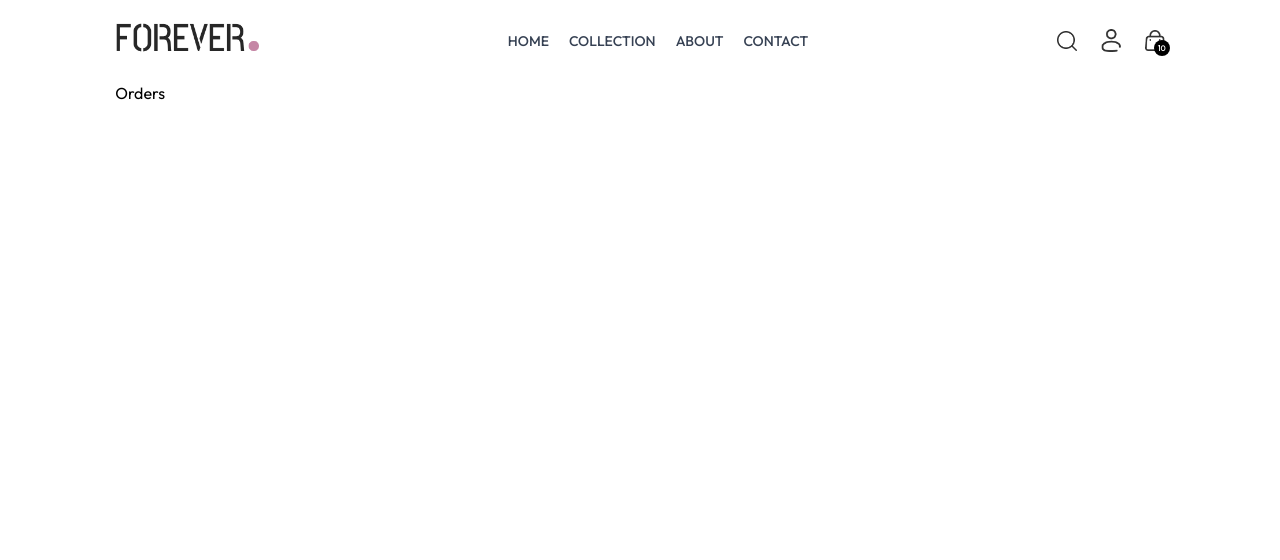
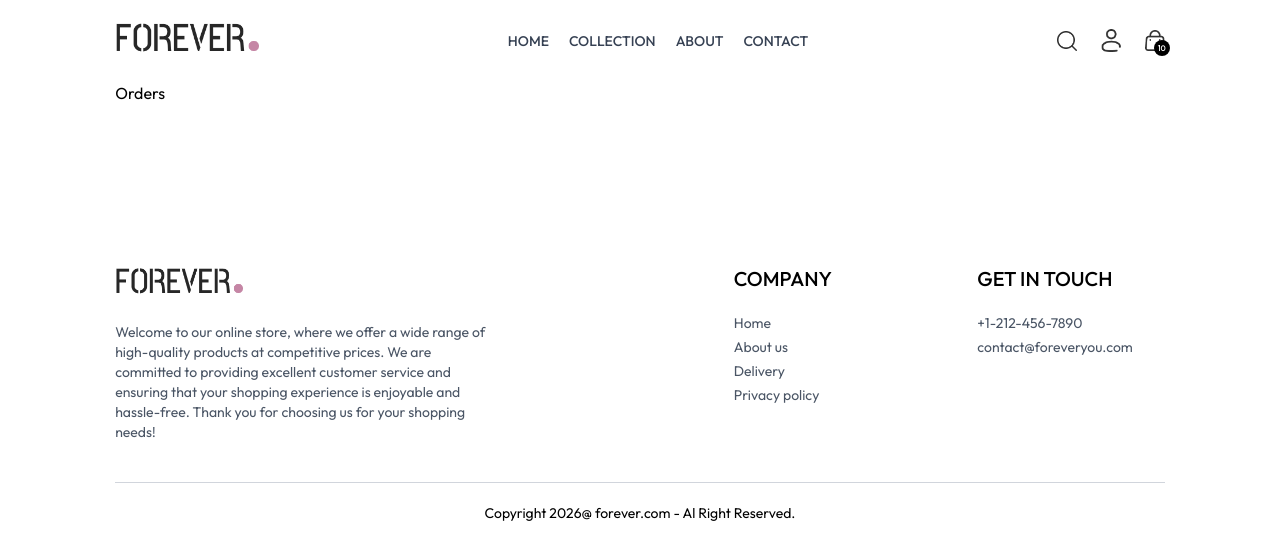
Before and after one commit to anishkumarsharma1/E-commerce-App, a React (Vite) app in the folder frontend/: page /orders in a window 1280 px wide. Shown: the top 560 px of the page. Built offline with nearby package versions, Linux system fonts and the light colour scheme.

Commit message:
feat: add BestSeller component

```diff
--- a/frontend/src/App.jsx
+++ b/frontend/src/App.jsx
@@ -10,6 +10,7 @@
 import Orders from './pages/Orders'
 import Contact from './pages/Contact'
 import Navbar from './components/Navbar'
+import Footer from './components/Footer'
 
 const App = () => {
   return (
@@ -27,6 +28,8 @@
             <Route path='/place-order' element={<PlaceOrder/>}/>
             <Route path='/orders' element={<Orders/>}/>
         </Routes>
+
+        <Footer/>
     </div>
   )
 }
--- /dev/null
+++ b/frontend/src/components/BestSeller.jsx
@@ -0,0 +1,38 @@
+import React, { useContext, useEffect, useState } from 'react'
+import { ShopContext } from '../context/ShopContext'
+import Title from './Title'
+import ProductItems from './ProductItems';
+
+
+const BestSeller = () => {
+
+    {/* We get all the Products data useing the Context API*/}
+    const {products} = useContext(ShopContext);
+    const [bestseller, setBestSeller] = useState([]);
+
+    useEffect(() => {
+        const bestProducts = products.filter((item) => (item.bestseller));
+        setBestSeller(bestProducts.slice(0, 5));
+    },[])
+
+  return (
+    <div className='my-10'>
+        <div className='text-center text-3xl py-8'>
+            <Title text1={'BEST'} text2={'SELLER'}/>
+            <p className='w-3/4 m-auto text-xs sm:text-sm md:text-base text-gray-600'>
+                Check out our best selling products that are loved by our customers. These items are popular for their quality, style, and value. Don't miss out on these top picks!
+            </p>
+        </div>
+
+       <div className='grid grid-cols-2 sm:grid-cols-3 md:grid-cols-4 lg:grid-cols-5 gap-4 gap-y-6'>
+            {
+                bestseller.map((item, index)=>(
+                    <ProductItems key={index} id={item._id} name={item.name} image={item.image} price={item.price} />
+                ))
+            }
+       </div>
+    </div>
+  )
+}
+
+export default BestSeller
--- /dev/null
+++ b/frontend/src/components/Footer.jsx
@@ -0,0 +1,43 @@
+import React from 'react'
+import { assets } from '../assets/assets'
+
+const Footer = () => {
+  return (
+    <div>
+        <div className='flex flex-col sm:grid grid-cols-[3fr_1fr_1fr] gap-14 my-10 mt-40 text-sm'>
+            <div>
+                <img src={assets.logo} className='mb-5 w-32 ' alt="" />
+                <p className='w-full md:w-2/3 text-gray-600'>
+                    Welcome to our online store, where we offer a wide range of high-quality products at competitive prices. We are committed to providing excellent customer service and ensuring that your shopping experience is enjoyable and hassle-free. Thank you for choosing us for your shopping needs!
+                </p>
+            </div>
+
+            <div>
+                <p className='text-xl font-medium mb-5'>COMPANY</p>
+                <ul className='flex flex-col gap-1 text-gray-600'>
+                    <li>Home</li>
+                    <li>About us</li>
+                    <li>Delivery</li>
+                    <li>Privacy policy</li>
+                </ul>
+            </div>
+
+            <div>
+                <p className='text-xl font-medium mb-5'>GET IN TOUCH</p>
+                <ul className='flex flex-col gap-1 text-gray-600'>
+                    <li>+1-212-456-7890</li>
+                    <li>contact@foreveryou.com</li>
+                </ul>
+            </div>
+
+        </div>
+
+        <div>
+            <hr className='text-gray-300' />
+            <p className='py-5 text-sm text-center'>Copyright 2026@ forever.com - Al Right Reserved.</p>
+        </div>
+    </div>
+  )
+}
+
+export default Footer
--- a/frontend/src/components/Navbar.jsx
+++ b/frontend/src/components/Navbar.jsx
@@ -1,6 +1,6 @@
 import React, { useState } from 'react'
 import {assets} from '../assets/assets'
-import { Link, NavLink } from 'react-router-dom'
+import { Link,  NavLink } from 'react-router-dom'
 
 const Navbar = () => {
 
@@ -9,7 +9,7 @@
   return (
     <div className='flex items-center justify-between py-5 font-medium'>
 
-        <img src={assets.logo} className='w-36' alt="" />
+        <Link to='/'><img src={assets.logo} className='w-36' alt="" /></Link>
 
         <ul className='hidden sm:flex gap-5 text-sm text-gray-700'>
             <NavLink to='/' className='flex flex-col items-center gap-1'>
--- /dev/null
+++ b/frontend/src/components/Newsletterbox.jsx
@@ -0,0 +1,23 @@
+import React from 'react'
+
+const Newsletterbox = () => {
+
+    const onSubmitHandler = (event) => {
+        event.preventDefault();
+    }
+
+  return (
+    <div className='text-center'>
+        <p className='text-2xl font-medium text-gray-800'>Subscribe now & get 20% off</p>
+        <p className='text-gray-400 mt-3'>
+            Join our newsletter to receive updates on new arrivals, exclusive offers, and upcoming sales. Don't miss out on the latest trends and special discounts!
+        </p>
+        <form onSubmit={onSubmitHandler} className='w-full sm:w-1/2 flex items-center gap-3 mx-auto my-6 border  border-gray-300 focus:outline-none pl-3'>
+            <input className='w-full sm:flex-1 outline-none' type="email" placeholder="Enter Your Email" required />
+            <button type='submit' className='bg-black text-white text-xs px-10 py-4'>SUBSCRIBE</button>
+        </form>
+    </div>
+  )
+}
+
+export default Newsletterbox
--- /dev/null
+++ b/frontend/src/components/OurPolicy.jsx
@@ -0,0 +1,27 @@
+import React from 'react'
+import { assets } from '../assets/assets'
+
+const OurPolicy = () => {
+  return (
+    <div className='flex flex-col sm:flex-row justify-around gap-12 sm:gap-2 text-center py-20 text-xs sm:text-sm md:text-base text-gray-700'>
+
+        <div>
+            <img src={assets.exchange_icon} className='w-12 m-auto mb-5' alt="" />
+            <p className='font-semibold'>Easy Exchange Policy</p>
+            <p className='text-gray-400'>We offer a hassle-free exchange policy</p>
+        </div>
+         <div>
+            <img src={assets.quality_icon} className='w-12 m-auto mb-5' alt="" />
+            <p className='font-semibold'>7 Days Return Policy</p>
+            <p className='text-gray-400'>We provide 7 Day return polucy</p>
+        </div>
+         <div>
+            <img src={assets.support_img} className='w-12 m-auto mb-5' alt="" />
+            <p className='font-semibold'>Best Customer Support</p>
+            <p className='text-gray-400'>We provide 24/7 customer support</p>
+        </div>
+    </div>
+  )
+}
+
+export default OurPolicy
--- a/frontend/src/index.css
+++ b/frontend/src/index.css
@@ -14,3 +14,10 @@
   font-weight: 400;
   font-style: normal;
 }
+
+@media (max-width:640px) {
+    a.active{
+        background-color: black;
+        color: white;
+    }
+}
--- a/frontend/src/pages/Home.jsx
+++ b/frontend/src/pages/Home.jsx
@@ -1,12 +1,18 @@
 import React from 'react'
 import Hero from '../components/Hero'
 import LatestCollection from '../components/LatestCollection'
+import BestSeller from '../components/BestSeller'
+import OurPolicy from '../components/OurPolicy'
+import Newsletterbox from '../components/Newsletterbox'
 
 const Home = () => {
   return (
     <div>
       <Hero/>
       <LatestCollection/>
+      <BestSeller/>
+      <OurPolicy/>
+      <Newsletterbox/>
     </div>
   )
 }
```
